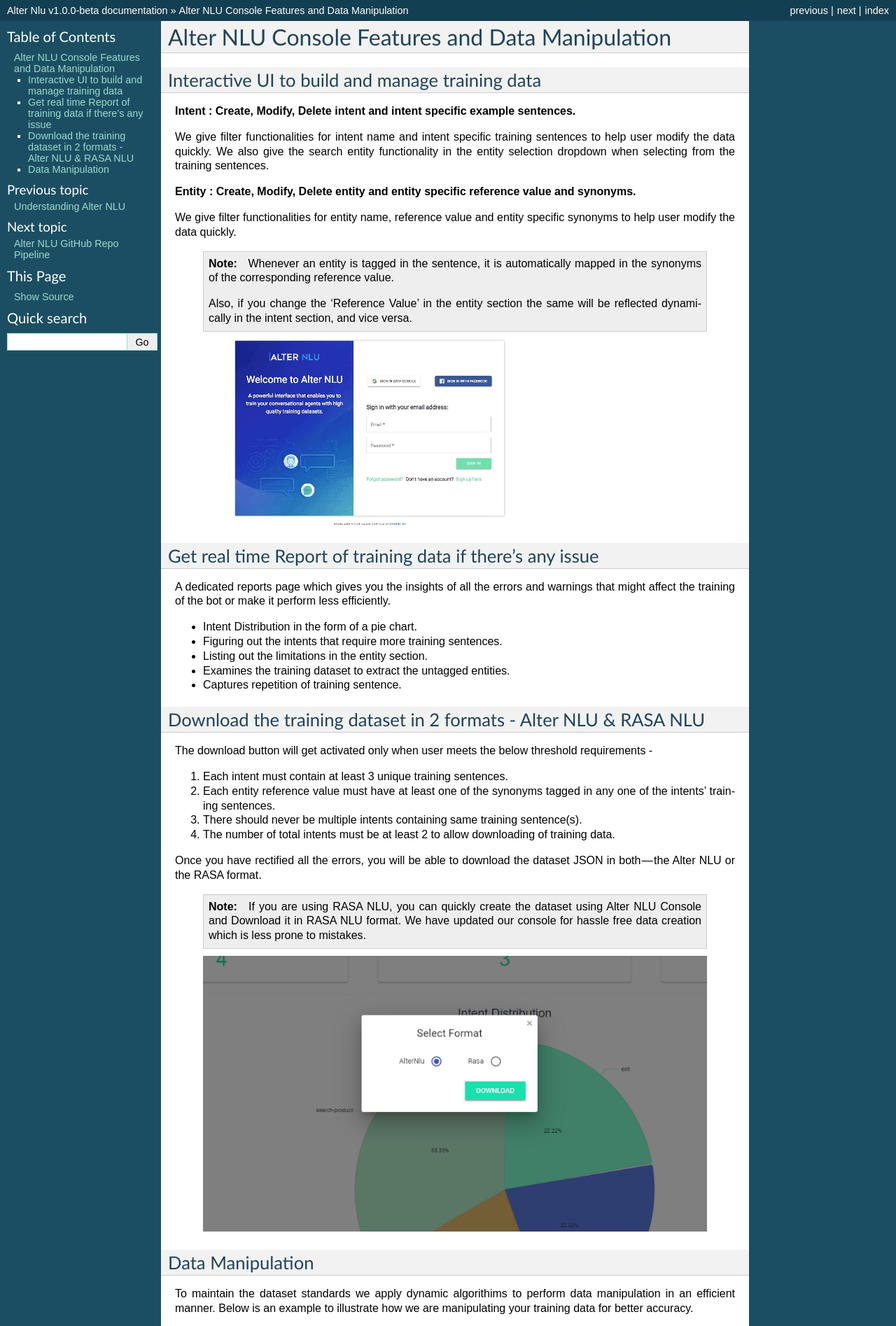
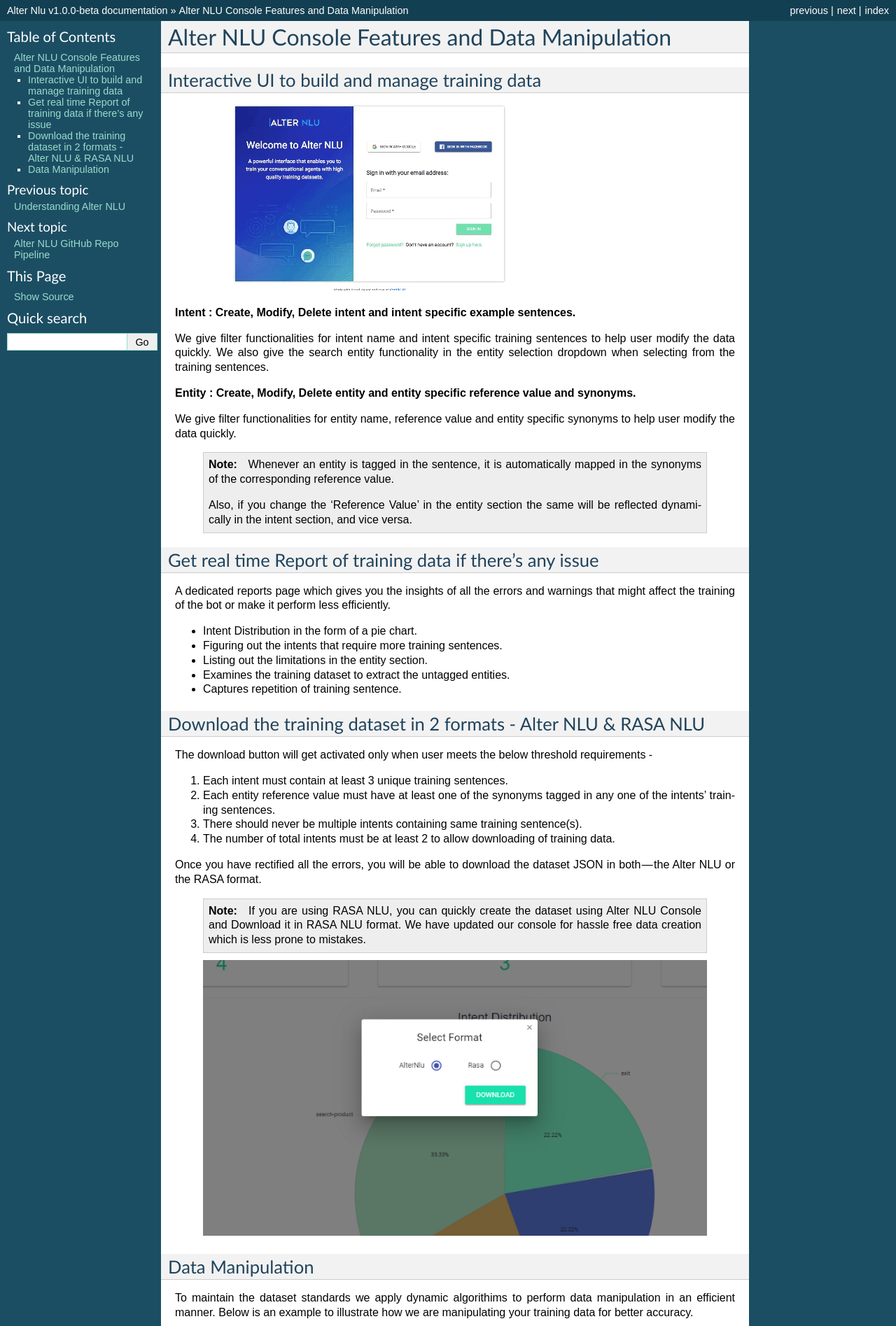
Before and after one commit to thakurtanya/kontikilabsDevelopers, a Sphinx documentation site: the page built from doc/source/AlterNLU-Features.rst, in a window 1280 px wide. Shown: the top 1895 px of the page at 70% size. Built offline with Sphinx 7.4.7, drawn with Linux system fonts in a browser that asks for light colours.

Commit message:
content additions

```diff
--- a/doc/source/AlterNLU-Features.rst
+++ b/doc/source/AlterNLU-Features.rst
@@ -5,6 +5,8 @@
 ================================================
 Interactive UI to build and manage training data
 ================================================
+
+			.. image:: https://raw.githubusercontent.com/thakurtanya/kontikilabsDevelopers/master/images/alter-nlu-ui.gif
 
 **Intent : Create, Modify, Delete intent and intent specific example sentences.**
 
@@ -19,8 +21,6 @@
 		Whenever an entity is tagged in the sentence, it is automatically mapped in the synonyms of the corresponding reference value.
 
 		Also, if you change the ‘Reference Value’ in the entity section the same will be reflected dynamically in the intent section, and vice versa.
-
-	.. image:: https://raw.githubusercontent.com/thakurtanya/kontikilabsDevelopers/master/images/alter-nlu-ui.gif
 
 ==========================================================
 Get real time Report of training data if there’s any issue
```
